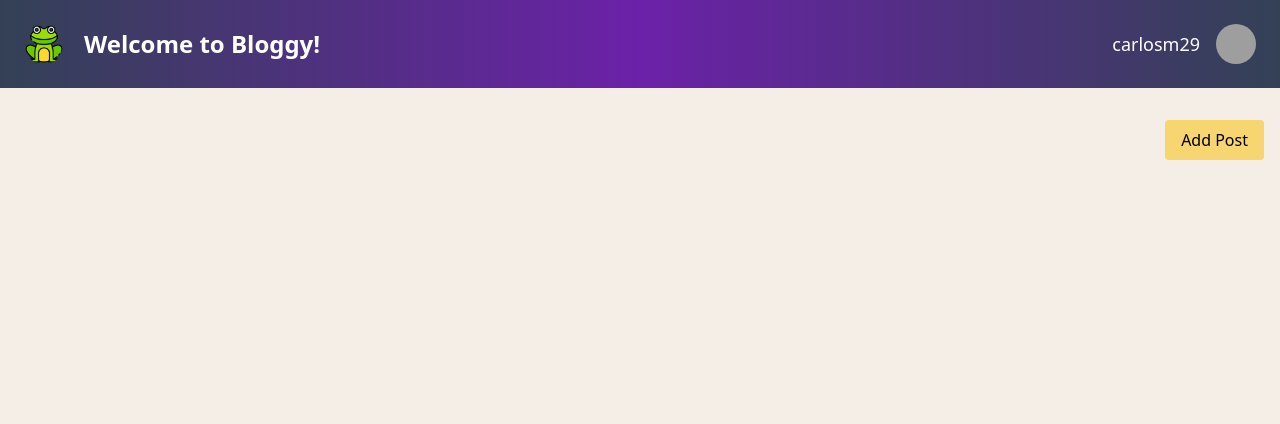
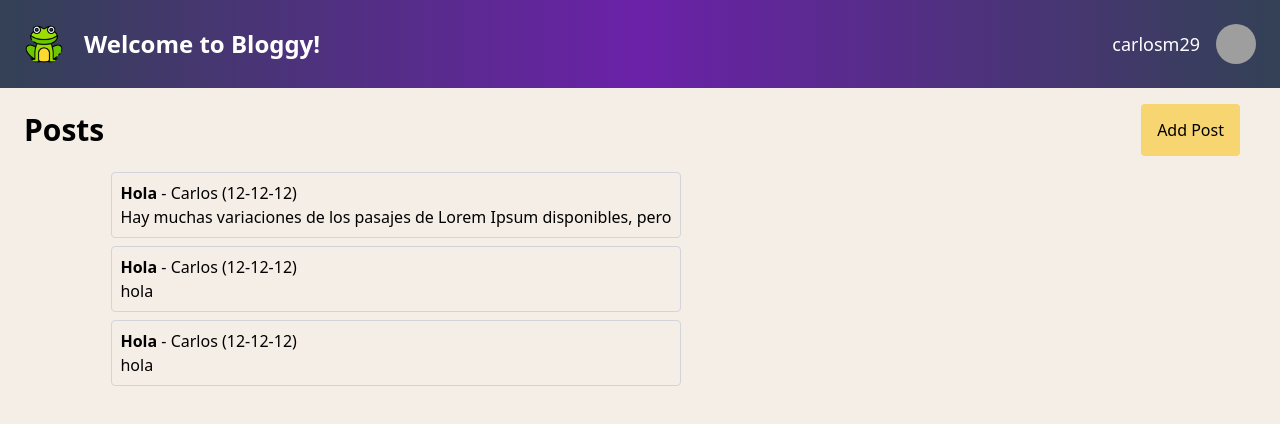
Before and after one commit to CarlosMoralesR/react-blog, a React (Vite) app in the folder blog-app/: page / in a window 1280 px wide. Shown: the top 424 px of the page. Built offline with nearby package versions, Linux system fonts and the light colour scheme; grey boxes are pictures that could not be loaded.

Commit message:
feat(posts): adding entry list component & gfixing styles in entryform

```diff
--- a/blog-app/src/App.jsx
+++ b/blog-app/src/App.jsx
@@ -1,58 +1,70 @@
 import { useState } from "react";
 import EntryForm from "./components/EntryForm";
 import CloseIcon from "@mui/icons-material/Close";
-// import EntryList from "./components/EntryList";
-// import EntryDetail from "./components/EntryDetail";
+import EntryList from "./components/EntryList";
 import Navbar from "./components/Navbar";
 import AddPostButton from "./components/AddPostButton";
-// import * as api from "./services/api";
 
 const App = () => {
-  // const [entries, setEntries] = useState([]);
-  // const [selectedEntry, setSelectedEntry] = useState(null);
+  // eslint-disable-next-line no-unused-vars
+  const [selectedEntry, setSelectedEntry] = useState(null);
   const [isAddingEntry, setIsAddingEntry] = useState(false);
 
-  // useEffect(() => {
-  //   // Llamada inicial para obtener las entradas desde la API
-  //   const fetchData = async () => {
-  //     const data = await api.getEntries();
-  //     setEntries(data);
-  //   };
-  //   fetchData();
-  // }, []);
+  const entries = [
+    {
+      title: "hola",
+      author: "carlos",
+      date: "12-12-12",
+      content:
+        "Hay muchas variaciones de los pasajes de Lorem Ipsum disponibles, pero la mayoría sufrió alteraciones en alguna manera, ya sea porque se le agregó humor, o palabras aleatorias que no parecen ni un poco creíbles. Si vas a utilizar un pasaje de Lorem Ipsum, necesitás estar seguro de que no hay nada avergonzante escondido en el medio del texto. Todos los generadores de Lorem Ipsum que se encuentran en Internet tienden a repetir trozos predefinidos cuando sea necesario, haciendo a este el único generador verdadero (válido) en la Internet. Usa un diccionario de mas de 200 palabras provenientes del latín, combinadas con estructuras muy útiles de sentencias, para generar texto de Lorem Ipsum que parezca razonable. Este Lorem Ipsum generado siempre estará libre de repeticiones, humor agregado o palabras no características del lenguaje, etc.",
+    },
+    {
+      title: "hola",
+      author: "carlos",
+      date: "12-12-12",
+      content: "hola",
+    },
+    {
+      title: "hola",
+      author: "carlos",
+      date: "12-12-12",
+      content: "hola",
+    },
+  ];
 
-  // const addEntry = async (newEntry) => {
-  //   const savedEntry = await api.saveEntry(newEntry);
-  //   setEntries([...entries, savedEntry]);
-  // };
-
-  // const selectEntry = (entry) => {
-  //   setSelectedEntry(entry);
-  // };
+  const selectEntry = (entry) => {
+    setSelectedEntry(entry);
+  };
 
   return (
     <div>
       <Navbar />
+      <div className="flex justify-between">
+        <h2 className="text-3xl font-bold m-6">Posts</h2>
+
         <AddPostButton onClick={() => setIsAddingEntry(true)} />
+      </div>
 
       {isAddingEntry && (
         <div className="fixed inset-0 bg-black bg-opacity-50 flex items-center justify-center">
           <div className="bg-white p-4 w-96">
+            <div className="flex justify-end">
               <button
-              className="mt-4 py-1 px-1 rounded"
+                className="py-1 px-1 rounded"
                 onClick={() => setIsAddingEntry(false)}
               >
                 <CloseIcon className="text-black hover:text-gray-500"></CloseIcon>
               </button>
+            </div>
+
             <EntryForm onSubmit="" />
           </div>
         </div>
       )}
 
-      {/* <div className="max-w-3xl mx-auto my-4">
+      <div className="max-w-3xl mx-3 flex justify-center">
         <EntryList entries={entries} onSelect={selectEntry} />
-        {selectedEntry && <EntryDetail entry={selectedEntry} />}
-      </div> */}
+      </div>
     </div>
   );
 };
--- a/blog-app/src/components/AddPostButton.jsx
+++ b/blog-app/src/components/AddPostButton.jsx
@@ -1,6 +1,6 @@
 const AddPostButton = ({ onClick }) => {
   return (
-    <div className="flex justify-end p-4 my-4">
+    <div className="flex justify-end p-4 mx-6">
       <button
         className="bg-[#f7d571] text-black py-2 px-4 rounded hover:bg-[#f1c94e] hover:shadow-xl"
         onClick={onClick}
--- a/blog-app/src/components/EntryForm.jsx
+++ b/blog-app/src/components/EntryForm.jsx
@@ -19,7 +19,7 @@ const EntryForm = ({ onSubmit }) => {
   };
 
   return (
-    <div className="max-w-md mx-auto my-3">
+    <div className="max-w-md mx-auto">
       <h2 className="text-xl text-center font-bold mb-4">Add New Post</h2>
       <div className="mb-4">
         <label className="block text-gray-700 text-base font-bold mb-2">
@@ -50,12 +50,13 @@ const EntryForm = ({ onSubmit }) => {
           Content:
         </label>
         <textarea
-          className="w-full p-2 border border-gray-300 rounded"
+          className="w-full h-28 p-2 border border-gray-300 rounded resize-none"
           placeholder="Share your content here..."
           value={content}
           onChange={(e) => setContent(e.target.value)}
         />
       </div>
+      <div className="flex justify-end">
         <button
           className="bg-blue-500 text-white py-2 px-4 rounded hover:bg-blue-700"
           onClick={handleSubmit}
@@ -63,6 +64,7 @@ const EntryForm = ({ onSubmit }) => {
           Save Post
         </button>
       </div>
+    </div>
   );
 };
 
--- /dev/null
+++ b/blog-app/src/components/EntryList.jsx
@@ -0,0 +1,22 @@
+const EntryList = ({ entries, onSelect }) => {
+  return (
+    <div className="">
+      <ul>
+        {entries.map((entry) => (
+          <li
+            key={entry.title}
+            className="cursor-pointer mb-2 border border-gray-300 p-2 rounded hover:bg-gray-100"
+            onClick={() => onSelect(entry)}
+          >
+            <span className="capitalize">
+              <strong>{entry.title}</strong> - {entry.author}{" "}
+            </span>{" "}
+            ({entry.date})<p>{entry.content.substring(0, 70)}</p>
+          </li>
+        ))}
+      </ul>
+    </div>
+  );
+};
+
+export default EntryList;
```
Lines whose indentation alone changed are shown as unchanged.
